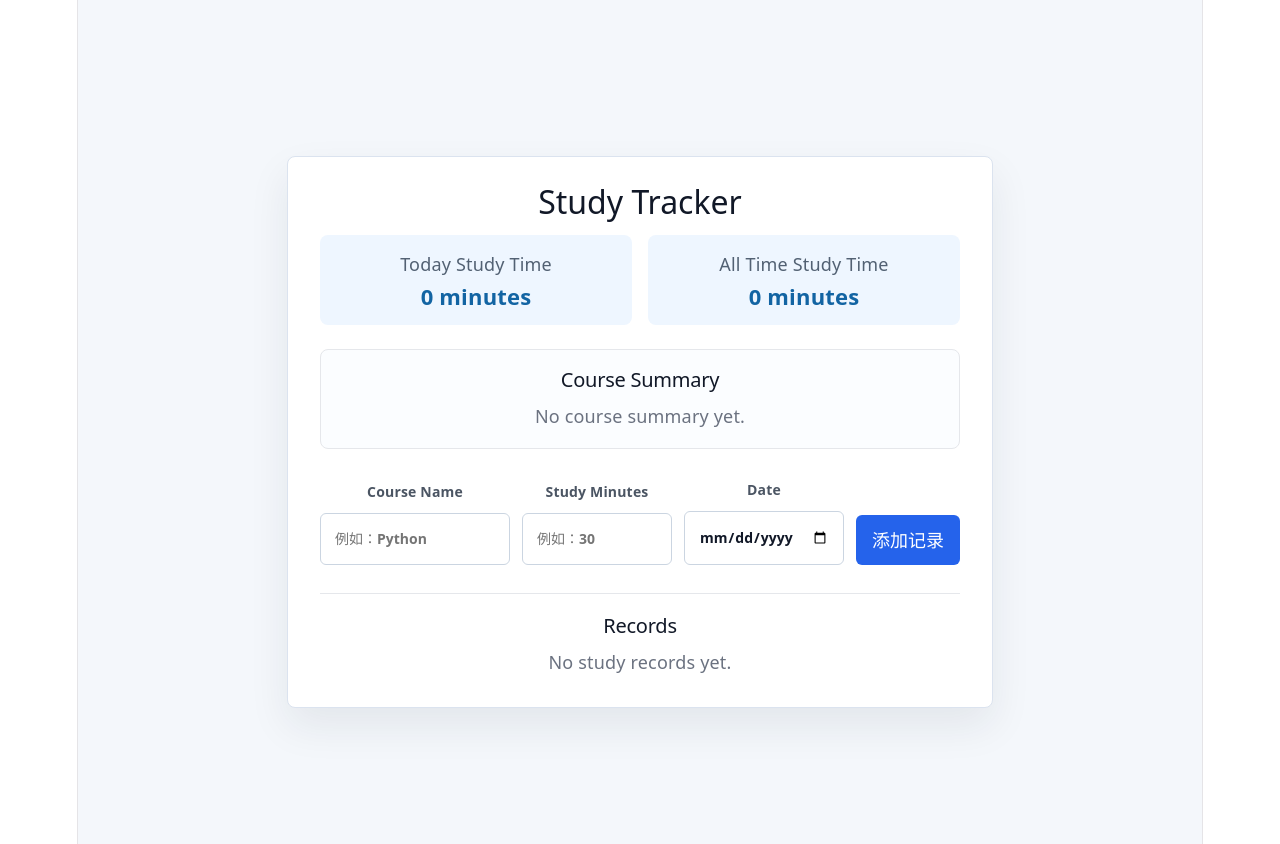
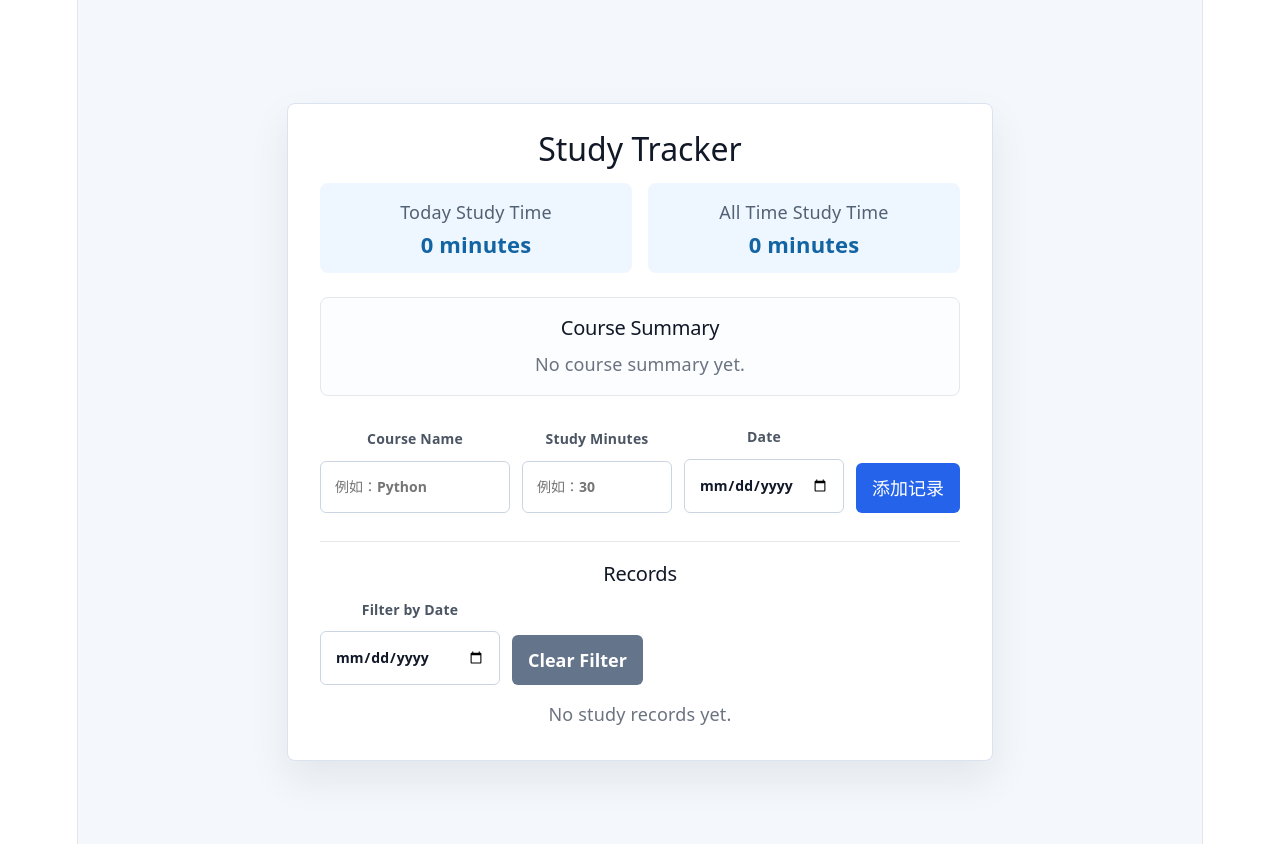
Before and after one commit to xyl7777/study-tracker, a React (Vite) app: page / in a window 1280 px wide. Shown: the top 844 px of the page. Built offline with nearby package versions, Linux system fonts and the light colour scheme.

Commit message:
Add date filter for records

```diff
--- a/src/App.css
+++ b/src/App.css
@@ -134,6 +134,23 @@ button:hover {
   padding-top: 20px;
 }
 
+.record-filter {
+  display: grid;
+  grid-template-columns: 180px auto;
+  gap: 12px;
+  align-items: end;
+  justify-content: start;
+  margin-bottom: 16px;
+}
+
+.record-filter button {
+  background: #64748b;
+}
+
+.record-filter button:hover {
+  background: #475569;
+}
+
 .empty {
   margin: 0;
   color: #6b7280;
@@ -189,6 +206,10 @@ li button:hover {
     grid-template-columns: 1fr;
   }
 
+  .record-filter {
+    grid-template-columns: 1fr;
+  }
+
   .summary {
     grid-template-columns: 1fr;
   }
--- a/src/App.jsx
+++ b/src/App.jsx
@@ -31,6 +31,7 @@ function App() {
   const [courseName, setCourseName] = useState('')
   const [minutes, setMinutes] = useState('')
   const [date, setDate] = useState('')
+  const [filterDate, setFilterDate] = useState('')
   const [records, setRecords] = useState(loadStudyRecords)
 
   useEffect(() => {
@@ -71,6 +72,10 @@ function App() {
 
     return summary
   }, [])
+
+  const filteredRecords = filterDate
+    ? records.filter((record) => record.date === filterDate)
+    : records
 
   function handleAddRecord() {
     const trimmedCourseName = courseName.trim()
@@ -171,11 +176,28 @@ function App() {
         <div className="records">
           <h2>Records</h2>
 
-          {records.length === 0 ? (
-            <p className="empty">No study records yet.</p>
+          <div className="record-filter">
+            <label>
+              Filter by Date
+              <input
+                type="date"
+                value={filterDate}
+                onChange={(event) => setFilterDate(event.target.value)}
+              />
+            </label>
+
+            <button type="button" onClick={() => setFilterDate('')}>
+              Clear Filter
+            </button>
+          </div>
+
+          {filteredRecords.length === 0 ? (
+            <p className="empty">
+              {filterDate ? 'No records for this date.' : 'No study records yet.'}
+            </p>
           ) : (
             <ul>
-              {records.map((record) => (
+              {filteredRecords.map((record) => (
                 <li key={record.id}>
                   <div>
                     <strong>{record.courseName}</strong>
```
